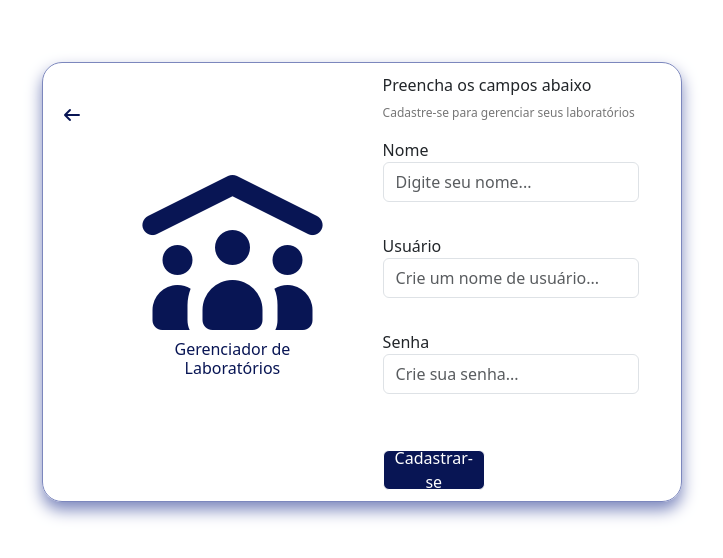
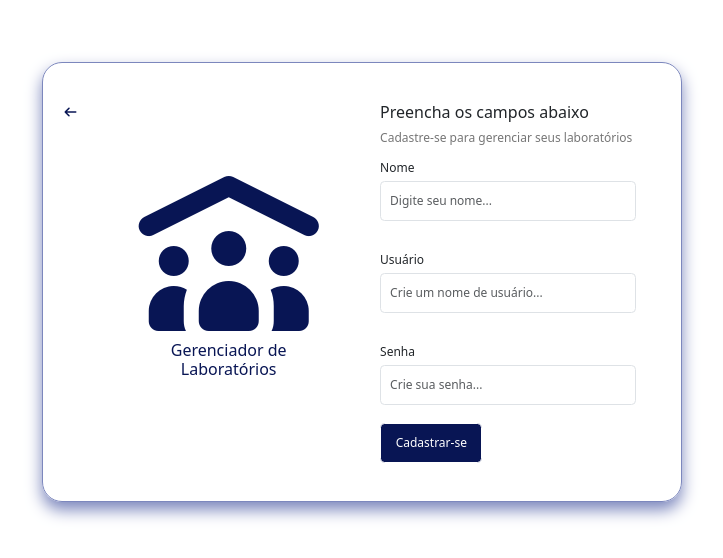
Before and after one commit to nicolaslivi/Sistema-de-Gestao-de-Laboratorios, a plain HTML site: page src/pages/novoUser.html in a window 1280 px wide. Shown: the part 118-676 px from the top of the page, without its empty margins (278-1001 px from the left). Drawn offline with nearby package versions, Linux system fonts and the light colour scheme.

Commit message:
ajustando novoUser.css

```diff
--- a/src/style/novoUser.css
+++ b/src/style/novoUser.css
@@ -1,3 +1,7 @@
+*{
+    font-size: 1.5vh;
+}
+
 #setaVoltar{
     margin-left: 1.5vw;
 }
```
